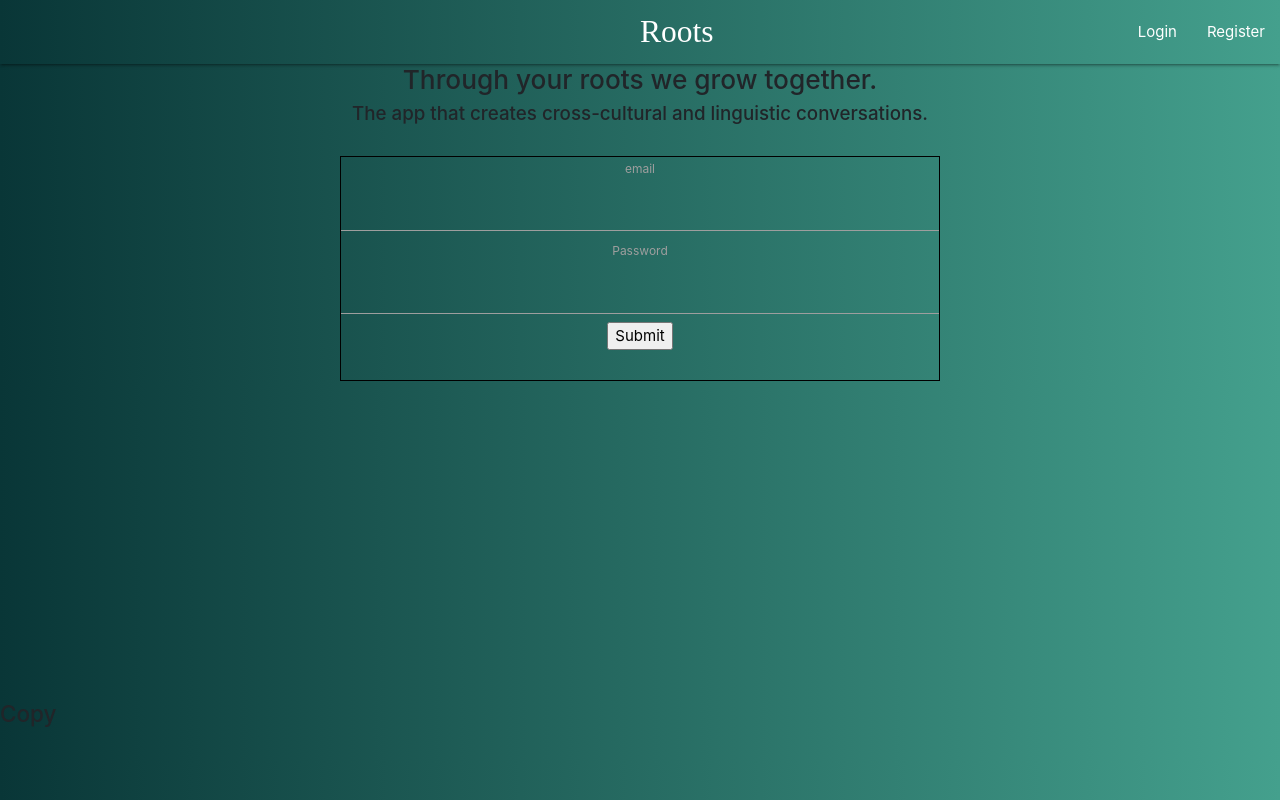
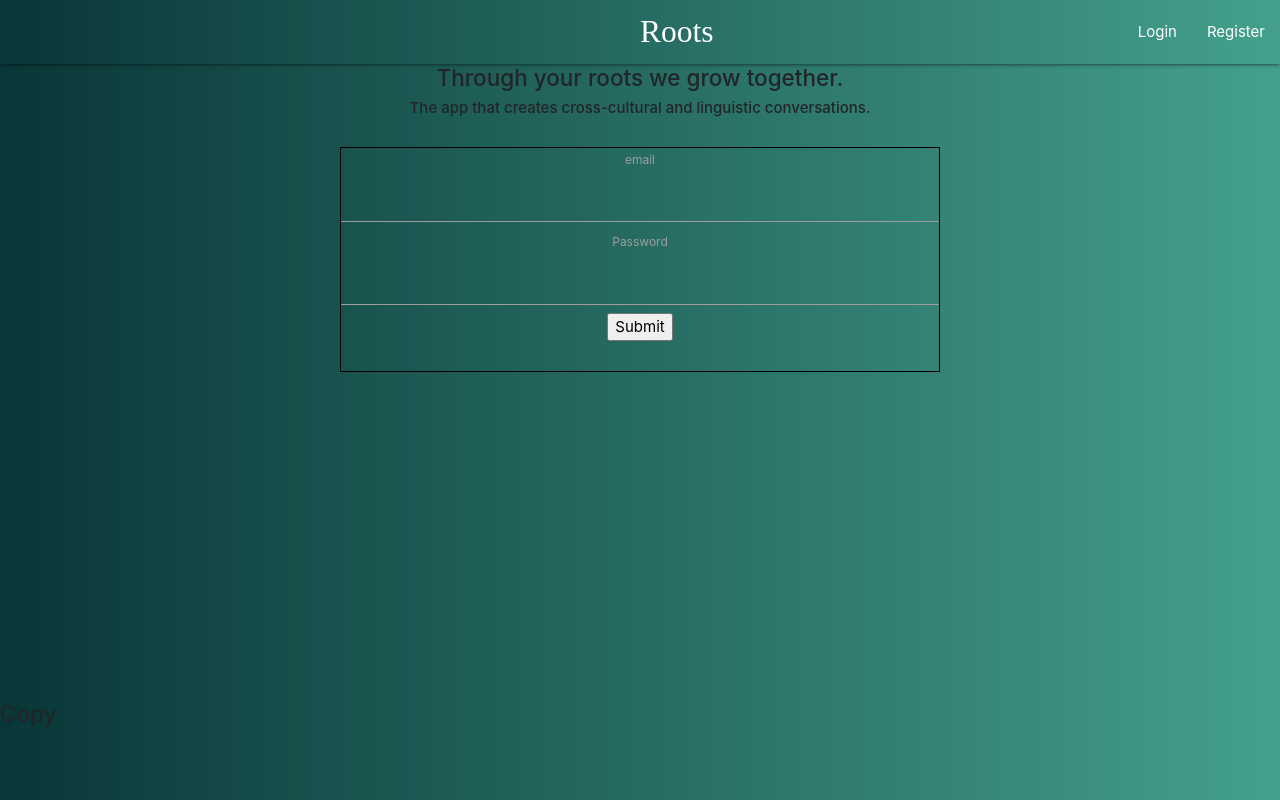
Before and after one commit to stephimarie/Roots, a React (Create React App) app in the folder client/: page /login in a window 1280 px wide. Built offline with nearby package versions, Linux system fonts and the light colour scheme; a web font is replaced by a local one.

Commit message:
changed sizes for slogans in the pages

```diff
--- a/client/src/pages/Login.js
+++ b/client/src/pages/Login.js
@@ -38,8 +38,8 @@ const Login = () => {
 
   return (
     <div>
-      <h3>Through your roots we grow together.</h3>
-      <h5>The app that creates cross-cultural and linguistic conversations.</h5>
+      <h4>Through your roots we grow together.</h4>
+      <h6>The app that creates cross-cultural and linguistic conversations.</h6>
 
       <form onSubmit={submitLoginForm} className="login-form">
         <label>email</label>
--- a/client/src/pages/Register.js
+++ b/client/src/pages/Register.js
@@ -21,8 +21,8 @@ const Register = () => {
 
   return (
     <div>
-      <h3>Through your roots we grow together.</h3>
-      <h5>The app that creates cross-cultural and linguistic conversations.</h5>
+      <h4>Through your roots we grow together.</h4>
+      <h6>The app that creates cross-cultural and linguistic conversations.</h6>
 
       <form onSubmit={submit} className="reg-form">
         <label>Email</label>
```
